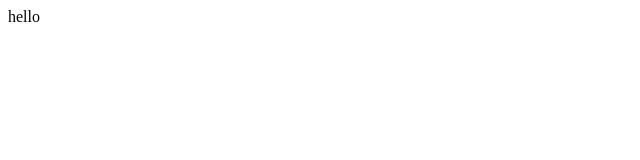
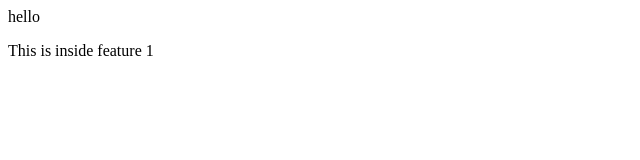
Before and after one commit to KajalRai0207/RemoteRepo, a plain HTML site: page index.html in a window 1280 px wide. Shown: the whole page, without its empty margins (0-640 px from the left). Drawn offline with Linux system fonts and the light colour scheme.

Commit message:
New msg added

```diff
--- a/index.html
+++ b/index.html
@@ -1 +1,2 @@
 <p>hello</p>
+<p>This is inside feature 1</p>
```
